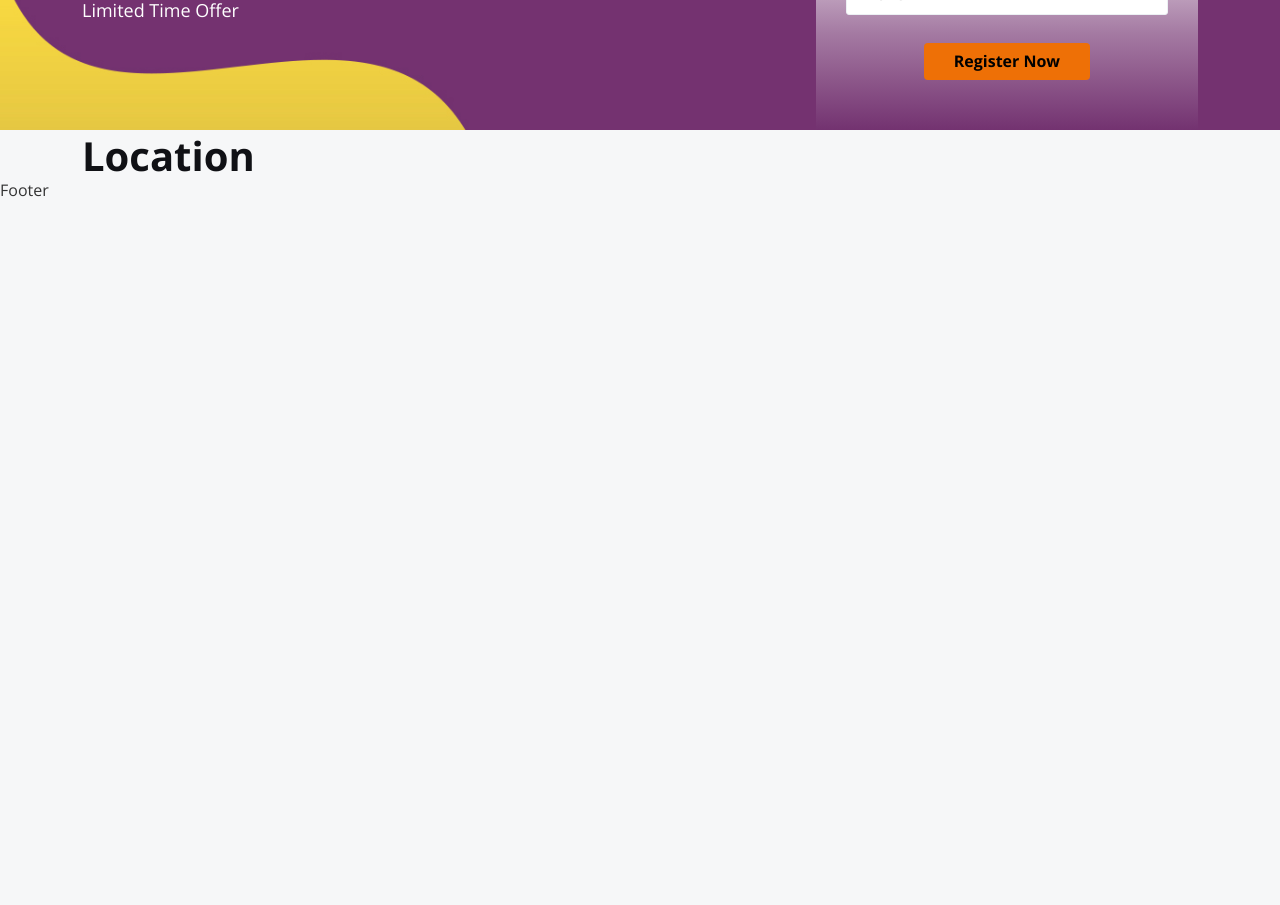
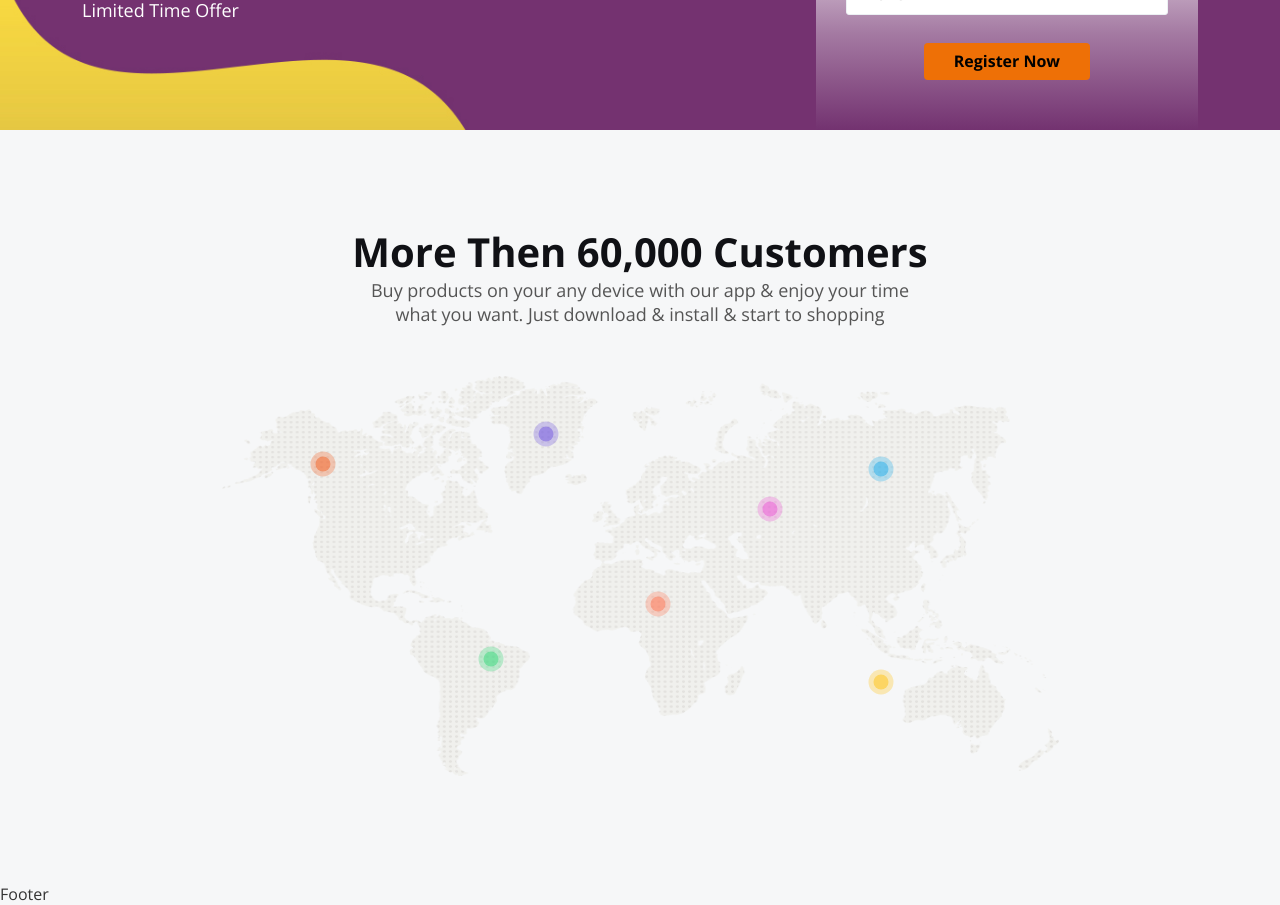
Before and after one commit to it27427/dokanbondhu-ecommerce, a React (Vite) app: page / in a window 1280 px wide. Shown: the part 3080-3985 px from the top of the page. Before the commit the page ends 3281 px from the top, so only its background shows below. Built offline with nearby package versions, Linux system fonts and the light colour scheme.

Commit message:
LocationSpread Completed and HomeAbout Created

```diff
--- a/src/assets/scss/main.scss
+++ b/src/assets/scss/main.scss
@@ -500,6 +500,10 @@ header {
   color: $primarycolor;
 }
 
+.clients-section.style-2 .section-wrapper .clients .client-list .client-content {
+  border-color: $primarycolor;
+}
+
 @media screen and (min-width: 62rem) {
   header {
     height: 5rem;
--- a/src/components/home/LocationSpread.jsx
+++ b/src/components/home/LocationSpread.jsx
@@ -1,3 +1,5 @@
+import { Link } from 'react-router-dom';
+
 const title = 'More Then 60,000 Customers';
 
 const desc =
@@ -5,36 +7,43 @@ const desc =
 
 const clientsList = [
   {
+    id: 1,
     imgUrl: '/src/assets/images/clients/avater.jpg',
     imgAlt: 'education-thumb-1',
     text: 'Join with Us',
   },
   {
+    id: 2,
     imgUrl: '/src/assets/images/clients/avater.jpg',
     imgAlt: 'education-thumb-2',
     text: 'Join with Us',
   },
   {
+    id: 3,
     imgUrl: '/src/assets/images/clients/avater.jpg',
     imgAlt: 'education-thumb-3',
     text: 'Join with Us',
   },
   {
+    id: 4,
     imgUrl: '/src/assets/images/clients/avater.jpg',
     imgAlt: 'education-thumb-4',
     text: 'Join with Us',
   },
   {
+    id: 5,
     imgUrl: '/src/assets/images/clients/avater.jpg',
     imgAlt: 'education-thumb-5',
     text: 'Join with Us',
   },
   {
+    id: 6,
     imgUrl: '/src/assets/images/clients/avater.jpg',
     imgAlt: 'education-thumb-6',
     text: 'Join with Us',
   },
   {
+    id: 7,
     imgUrl: '/src/assets/images/clients/avater.jpg',
     imgAlt: 'education-thumb-7',
     text: 'Join with Us',
@@ -43,9 +52,29 @@ const clientsList = [
 
 const LocationSpread = () => {
   return (
-    <section className=''>
+    <section className='clients-section style-2 padding-tb'>
       <div className='container'>
-        <h2>Location</h2>
+        {/* SECTION-HEADER */}
+        <div className='section-header text-center'>
+          <h2 className='title'>{title}</h2>
+          <p>{desc}</p>
+        </div>
+
+        {/* MAIN-CONTENT */}
+        <div className='section-wrapper'>
+          <div className='clients'>
+            {clientsList.map((client) => (
+              <div className='client-list' key={client.id}>
+                <Link to='sign-up' className='client-content'>
+                  <span>{client.text}</span>
+                </Link>
+                <figure className='client-thumb'>
+                  <img src={client.imgUrl} alt={client.imgUrl} />
+                </figure>
+              </div>
+            ))}
+          </div>
+        </div>
       </div>
     </section>
   );
```
Also changed, not shown: src/components/home/HomeAbout.jsx (added, +11 -0 lines).
